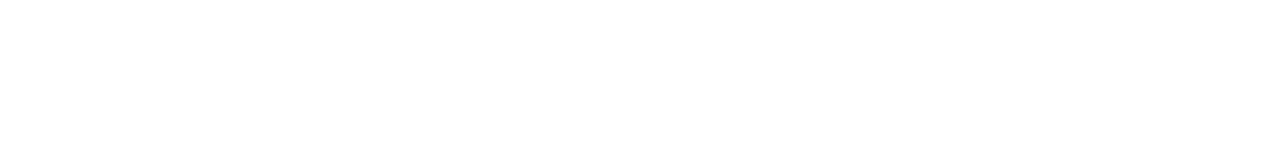
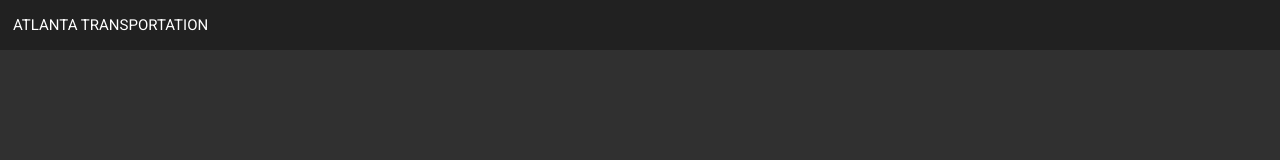
Before and after one commit to itsBosco/transportation-app, a website: page index.html in a window 1280 px wide. Drawn offline with Linux system fonts and the light colour scheme.

Commit message:
feat: added nav bar and base css

```diff
--- a/gruntfile.js
+++ b/gruntfile.js
@@ -7,7 +7,7 @@ module.exports = function(grunt) {
             },
             target: {
                 files: {
-                    'app/dist/js/app.min.js': ['app/src/js/app.js', 'app/src/js/controllers/*.js', 'app/src/js/services/*.js']
+                    'dist/js/app.min.js': ['src/js/app.js', 'src/js/controllers/*.js', 'src/js/services/*.js']
                 }
             }
         }, //UGLIFY
@@ -17,7 +17,7 @@ module.exports = function(grunt) {
                     style: 'compressed'
                 },
                 files: {
-                    'app/dist/css/style.min.css': 'app/src/scss/style.scss'
+                    'dist/css/style.min.css': 'src/scss/style.scss'
                 }
             }
         }, //SASS
@@ -26,11 +26,11 @@ module.exports = function(grunt) {
                 livereload: true
             },
             srcipts: {
-                files: ['app/src/js/app.js', 'app/src/js/controllers/*.js', 'app/src/js/services/*.js'],
+                files: ['src/js/app.js', 'src/js/controllers/*.js', 'src/js/services/*.js'],
                 tasks: ['uglify']
             },
             css: {
-                files: 'app/src/scss/style.scss',
+                files: 'src/scss/style.scss',
                 tasks: ['sass']
             }
         }, //WATCH
@@ -38,9 +38,9 @@ module.exports = function(grunt) {
             dev: {
                 bsFiles: {
                     src: [
-                        'app/dist/css/*.css',
+                        'dist/css/*.css',
                         '*.html',
-                        'app/dist/js/*.js'
+                        'dist/js/*.js'
                     ]
                 },
                 options: {
--- a/index.html
+++ b/index.html
@@ -6,10 +6,19 @@
     <meta name="viewport" content="width=device-width, initial-scale=1.0">
     <meta http-equiv="X-UA-Compatible" content="ie=edge">
     <title>Document</title>
+    <link rel="stylesheet" href="dist/css/skeleton.min.css">
+    <link rel="stylesheet" href="dist/css/style.min.css">
+    <link href="https://fonts.googleapis.com/css?family=Roboto" rel="stylesheet">
 </head>
 
 <body>
-
+    <main>
+        <nav>
+            <ul>
+                <li><a href="#">ATLANTA TRANSPORTATION</a></li>
+            </ul>
+        </nav>
+    </main>
 </body>
 
 </html>
--- /dev/null
+++ b/src/scss/style.scss
@@ -0,0 +1,22 @@
+body,
+html{
+    margin: 0;
+    padding: 0;
+    background-color: #303030;
+}
+
+nav{
+    height: 50px;
+    width: 100vw;
+    background-color: #212121;
+    font-family: 'Roboto', sans-serif;
+    color: white;
+    li{
+        list-style: none;
+        padding: 13px;
+        a {
+            text-decoration: none;
+            color: inherit;
+        }
+    }
+}
```
Also changed, not shown: dist/css/skeleton.min.css (added), dist/css/style.min.css (added), 1 other file.
